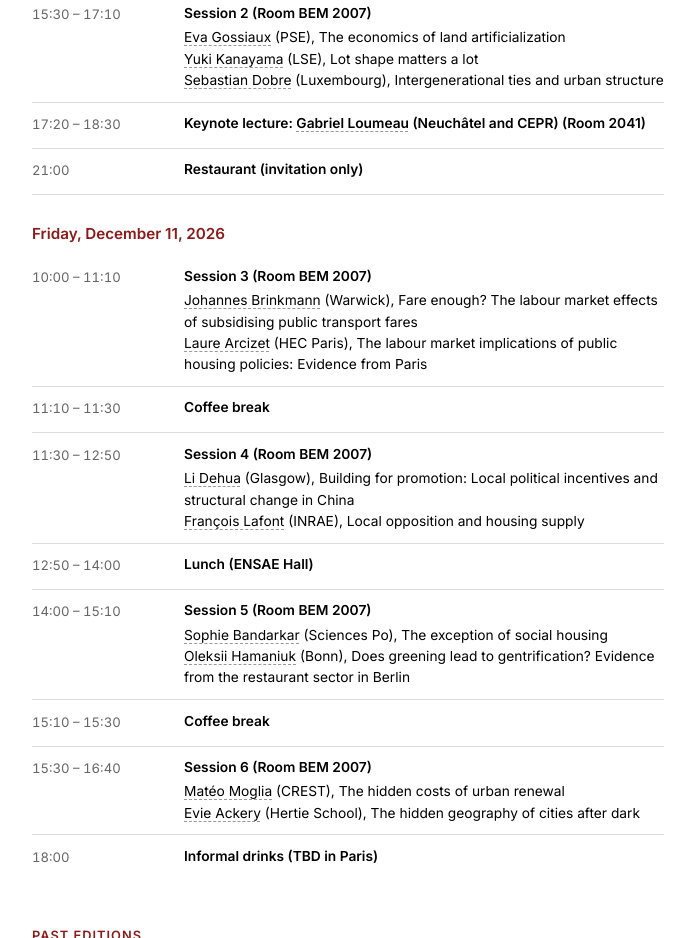
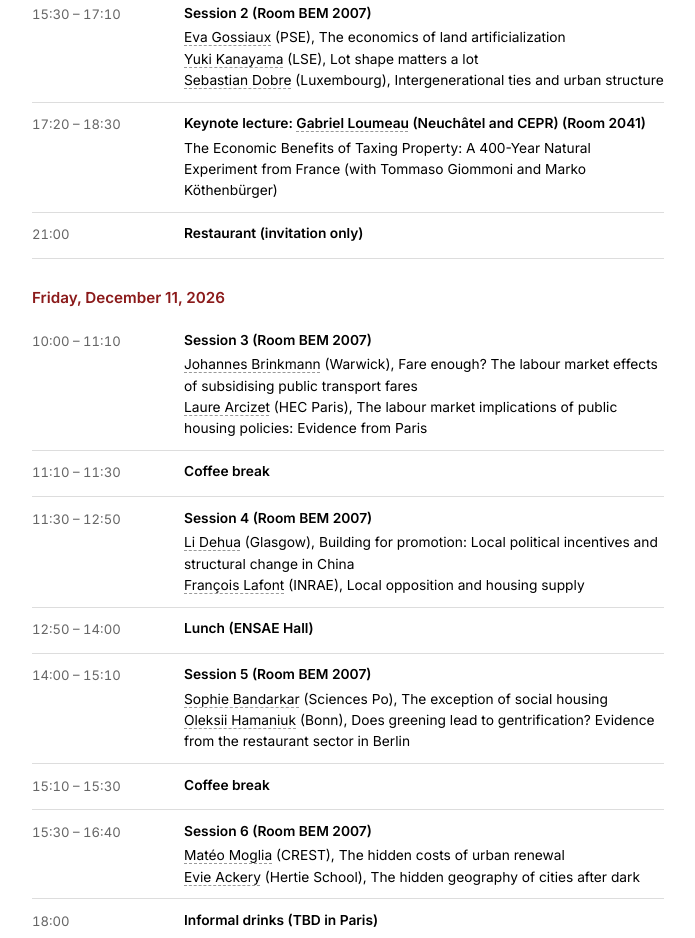
Before and after one commit to crest-urban-workshop/_2026, a plain HTML site: page index.html in a window 1280 px wide. Shown: the part 953-1891 px from the top of the page, without its empty margins (292-987 px from the left). Drawn offline with Linux system fonts and the light colour scheme.

Commit message:
update site

```diff
--- a/index.html
+++ b/index.html
@@ -294,6 +294,9 @@
         <div class="prog-cell-time">17:20 – 18:30</div>
         <div class="prog-cell-main">
           <div class="prog-name">Keynote lecture: <a href="https://sites.google.com/view/gabrielloumeau/accueil" target="_blank" rel="noopener">Gabriel Loumeau</a> (Neuchâtel and CEPR) (Room 2041)</div>
+          <div class="prog-papers">
+            <li>The Economic Benefits of Taxing Property: A 400-Year Natural Experiment from France (with Tommaso Giommoni and Marko Köthenbürger)</li>
+          </div>
         </div>
       </div>
       <div class="prog-row">
```
